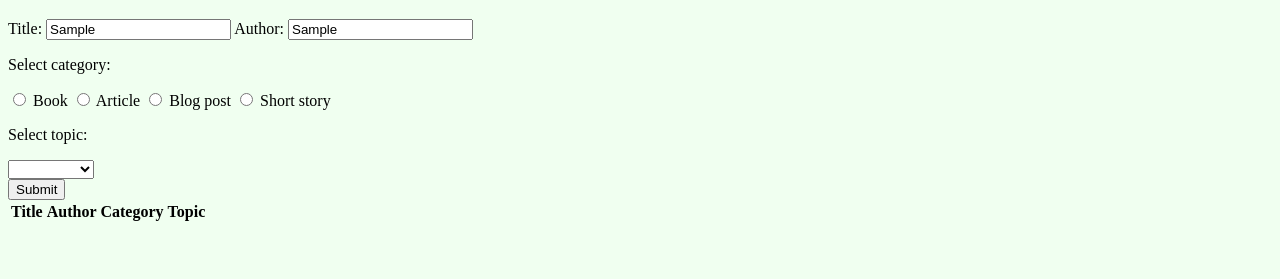
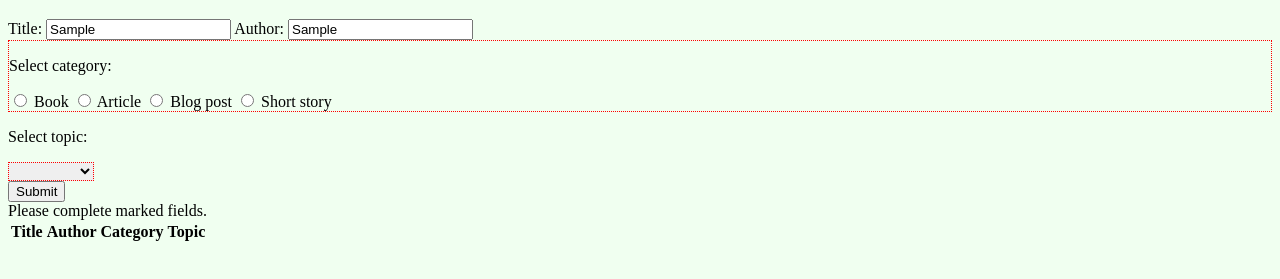
Before and after one commit to elipinska/codeclan_wk12_day1_javascript_events_homework, a plain HTML site: page index.html in a window 1280 px wide. Both pictures are taken after typing "Sample", "Sample" into the empty fields and a click on the input "Submit". Shown: the part 61-340 px from the top of the page. Drawn offline with Linux system fonts and the light colour scheme.

Commit message:
Add border to indicate missing fields

```diff
--- a/index.html
+++ b/index.html
@@ -10,10 +10,10 @@
     <h1>My Reading List</h1>
     <form id="form">
       <label for="title">Title:</label>
-      <input type="text" name="title" >
+      <input type="text" name="title" id="title" >
 
       <label for="author">Author:</label>
-      <input type="text" name="author" >
+      <input type="text" name="author" id="author">
 
 
       <div id="category">
@@ -48,6 +48,8 @@
 
     </form>
 
+    <div id="warning"></div>
+
     <div id="savedItems"></div>
 
   </body>
--- a/js/app.js
+++ b/js/app.js
@@ -22,31 +22,21 @@ document.addEventListener('DOMContentLoaded', () => {
 
 function handleSubmission(event) {
 
-  const resultsTable = document.getElementById('resultsTable');
-
   const newTableRow = document.createElement('tr');
 
   const newEntry = {title: this.title.value,
-    authorb: this.author.value,
+    author: this.author.value,
     category: this.category.value,
     topic: this.topic.value
   };
 
 
-  function isEmpty(formSubmission) {
-   const result = false;
-   for (let property in formSubmission) {
-     if (formSubmission[property].length === 0) {
-       return true
-     }
-   }
-   return result;
-  }
-
   if (isEmpty(newEntry)) {
-    console.warn("You have an empty field");
+    warning.textContent = "Please complete marked fields."
   } else {
+    warning.textContent = "";
     for (let property in newEntry) {
+      removeBorder(property);
       const newTableData = document.createElement('td');
       newTableData.textContent = newEntry[property];
       newTableRow.appendChild(newTableData);
@@ -55,7 +45,28 @@ function handleSubmission(event) {
     resultsTable.appendChild(newTableRow);
     form.reset();
 
+
   }
 event.preventDefault();
 
 }
+
+
+function isEmpty(formSubmission) {
+ let result = false;
+ for (let property in formSubmission) {
+   if (formSubmission[property].length === 0) {
+     addBorder(property);
+     result = true;
+   }
+ }
+ return result;
+}
+
+function addBorder(element) {
+  document.getElementById(element).style.border = "thin dotted red";
+}
+
+function removeBorder(element) {
+  document.getElementById(element).style.border = "none";
+}
```
